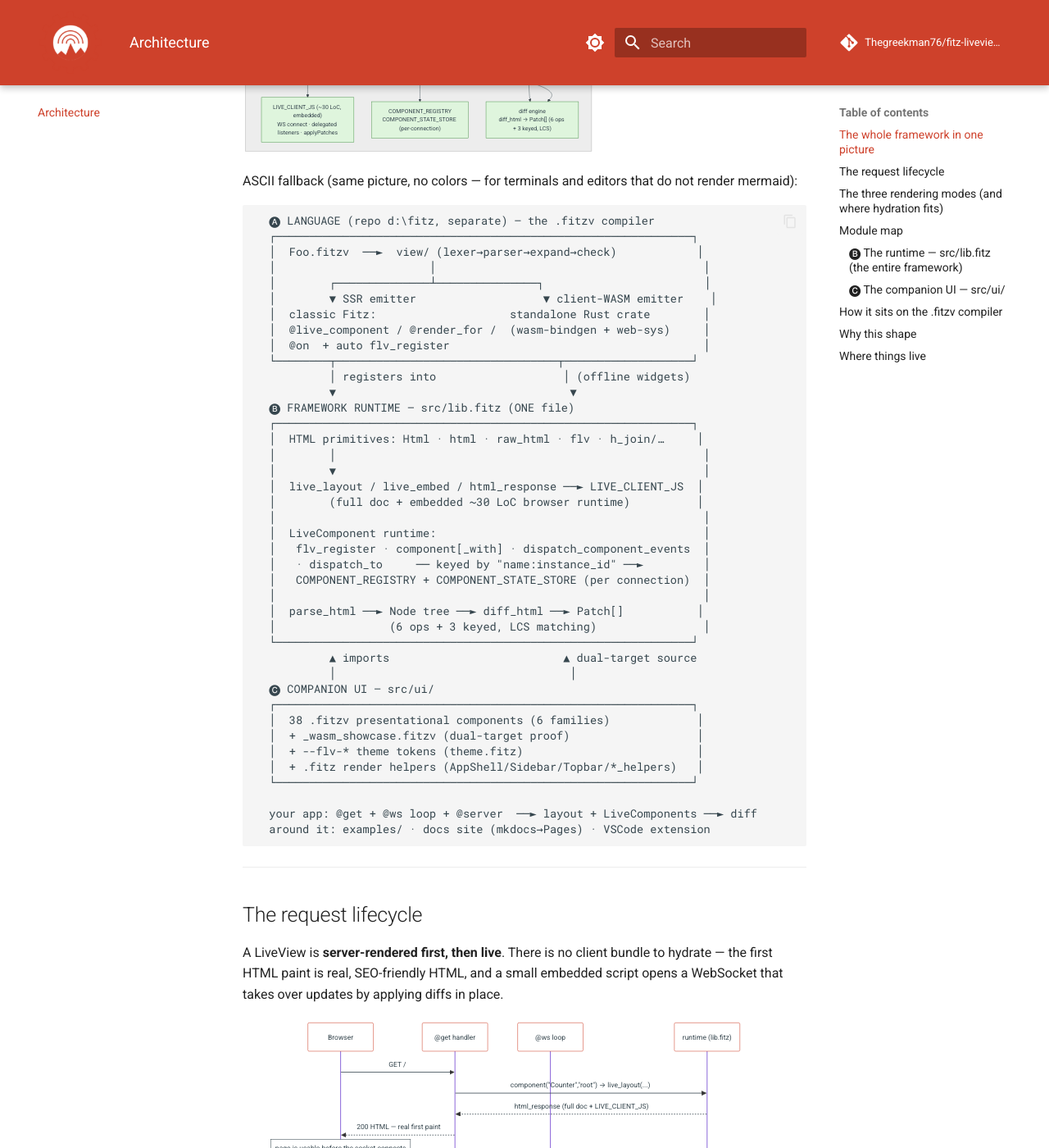
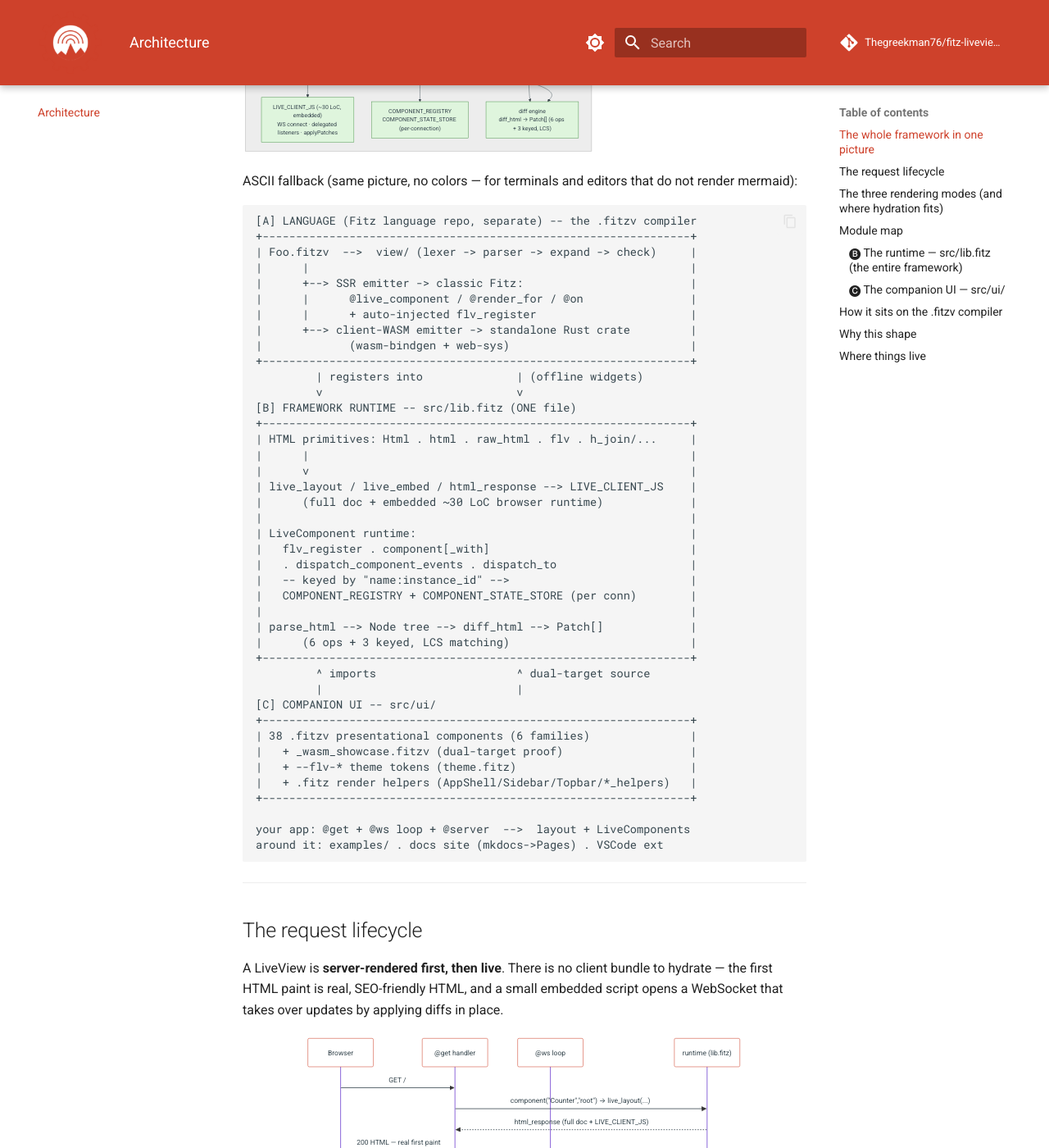
Before and after one commit to Thegreekman76/fitz-liveviews, an MkDocs documentation site: the page built from docs/architecture.md, in a window 1280 px wide and 1400 px high, scrolled down 1214 px. Shown: the whole window at 82% size. Built offline with MkDocs 1.6.1 and Material for MkDocs 9.7.7, drawn with Linux system fonts in a browser that asks for light colours; comment, search, counter and statistics services are not loaded; some of the changed text lies outside the part shown.

Commit message:
docs(architecture): sacar path local del disco + arreglar contraste mermaid y alineación ASCII
- quita d:\fitz de architecture.md y de los *-plan.md (repo público en su lugar)
- classDef del mermaid con color: explícito (texto legible en dark y light)
- reescribe los dos diagramas ASCII con ASCII puro de ancho fijo (aline exacto)

````diff
--- a/docs/architecture.md
+++ b/docs/architecture.md
@@ -26,7 +26,7 @@ Three layers stacked on the language, plus the tooling around them:
 
 ```mermaid
 flowchart TD
-    subgraph LANG["🅐 Language — repo d:\\fitz (separate)"]
+    subgraph LANG["🅐 Language — the Fitz language repo (separate)"]
         Fitzv[".fitzv single-file component<br/>&lt;template&gt; · state · event · &lt;style scoped&gt;"]
         Fitzv --> ViewC["view/ compiler<br/>lexer → parser → expand → check"]
         ViewC -->|SSR emitter| SsrOut["classic Fitz<br/>@live_component · @render_for · @on<br/>+ auto-injected flv_register"]
@@ -67,10 +67,10 @@ flowchart TD
     Docs["docs site (mkdocs Material → Pages)<br/>+ client-WASM live gallery"]
     Ext["VSCode extension<br/>injection grammar + 71 snippets"]
 
-    classDef lang fill:#e0e8ff,stroke:#446
-    classDef rt fill:#dff5dd,stroke:#3a8a3a
-    classDef ui fill:#fff5dd,stroke:#aa8
-    classDef tool fill:#f0e8ff,stroke:#849
+    classDef lang fill:#e0e8ff,stroke:#446,color:#1a2a4a
+    classDef rt fill:#dff5dd,stroke:#3a8a3a,color:#14401a
+    classDef ui fill:#fff5dd,stroke:#aa8,color:#4a3a10
+    classDef tool fill:#f0e8ff,stroke:#849,color:#2e1a44
     class Fitzv,ViewC,SsrOut,WasmOut lang
     class Prim,Layout,Client,LC,Stores,Parser,Diff rt
     class Kit,Theme,Helpers ui
@@ -80,47 +80,48 @@ flowchart TD
 ASCII fallback (same picture, no colors — for terminals and editors that do
 not render mermaid):
 
-```
-  🅐 LANGUAGE (repo d:\fitz, separate) — the .fitzv compiler
-  ┌──────────────────────────────────────────────────────────────┐
-  │  Foo.fitzv  ──►  view/ (lexer→parser→expand→check)            │
-  │                       │                                        │
-  │        ┌──────────────┴───────────────┐                        │
-  │        ▼ SSR emitter                   ▼ client-WASM emitter    │
-  │  classic Fitz:                    standalone Rust crate        │
-  │  @live_component / @render_for /  (wasm-bindgen + web-sys)     │
-  │  @on  + auto flv_register                                      │
-  └────────┬─────────────────────────────────┬───────────────────┘
-           │ registers into                   │ (offline widgets)
-           ▼                                   ▼
-  🅑 FRAMEWORK RUNTIME — src/lib.fitz (ONE file)
-  ┌──────────────────────────────────────────────────────────────┐
-  │  HTML primitives: Html · html · raw_html · flv · h_join/…     │
-  │        │                                                       │
-  │        ▼                                                       │
-  │  live_layout / live_embed / html_response ──► LIVE_CLIENT_JS  │
-  │        (full doc + embedded ~30 LoC browser runtime)          │
-  │                                                                │
-  │  LiveComponent runtime:                                        │
-  │   flv_register · component[_with] · dispatch_component_events  │
-  │   · dispatch_to     ── keyed by "name:instance_id" ──►         │
-  │   COMPONENT_REGISTRY + COMPONENT_STATE_STORE (per connection)  │
-  │                                                                │
-  │  parse_html ──► Node tree ──► diff_html ──► Patch[]           │
-  │                 (6 ops + 3 keyed, LCS matching)                │
-  └──────────────────────────────────────────────────────────────┘
-           ▲ imports                          ▲ dual-target source
-           │                                   │
-  🅒 COMPANION UI — src/ui/
-  ┌──────────────────────────────────────────────────────────────┐
-  │  38 .fitzv presentational components (6 families)             │
-  │  + _wasm_showcase.fitzv (dual-target proof)                   │
-  │  + --flv-* theme tokens (theme.fitz)                          │
-  │  + .fitz render helpers (AppShell/Sidebar/Topbar/*_helpers)   │
-  └──────────────────────────────────────────────────────────────┘
+```text
+[A] LANGUAGE (Fitz language repo, separate) -- the .fitzv compiler
++----------------------------------------------------------------+
+| Foo.fitzv  -->  view/ (lexer -> parser -> expand -> check)     |
+|      |                                                         |
+|      +--> SSR emitter -> classic Fitz:                         |
+|      |      @live_component / @render_for / @on                |
+|      |      + auto-injected flv_register                       |
+|      +--> client-WASM emitter -> standalone Rust crate         |
+|             (wasm-bindgen + web-sys)                           |
++----------------------------------------------------------------+
+         | registers into              | (offline widgets)
+         v                             v
+[B] FRAMEWORK RUNTIME -- src/lib.fitz (ONE file)
++----------------------------------------------------------------+
+| HTML primitives: Html . html . raw_html . flv . h_join/...     |
+|      |                                                         |
+|      v                                                         |
+| live_layout / live_embed / html_response --> LIVE_CLIENT_JS    |
+|      (full doc + embedded ~30 LoC browser runtime)             |
+|                                                                |
+| LiveComponent runtime:                                         |
+|   flv_register . component[_with]                              |
+|   . dispatch_component_events . dispatch_to                    |
+|   -- keyed by "name:instance_id" -->                           |
+|   COMPONENT_REGISTRY + COMPONENT_STATE_STORE (per conn)        |
+|                                                                |
+| parse_html --> Node tree --> diff_html --> Patch[]             |
+|      (6 ops + 3 keyed, LCS matching)                           |
++----------------------------------------------------------------+
+         ^ imports                     ^ dual-target source
+         |                             |
+[C] COMPANION UI -- src/ui/
++----------------------------------------------------------------+
+| 38 .fitzv presentational components (6 families)               |
+|   + _wasm_showcase.fitzv (dual-target proof)                   |
+|   + --flv-* theme tokens (theme.fitz)                          |
+|   + .fitz render helpers (AppShell/Sidebar/Topbar/*_helpers)   |
++----------------------------------------------------------------+
 
-  your app: @get + @ws loop + @server  ──► layout + LiveComponents ──► diff
-  around it: examples/ · docs site (mkdocs→Pages) · VSCode extension
+your app: @get + @ws loop + @server  -->  layout + LiveComponents
+around it: examples/ . docs site (mkdocs->Pages) . VSCode ext
 ```
 
 ---
@@ -160,28 +161,28 @@ sequenceDiagram
 
 ASCII fallback:
 
-```
+```text
 Browser                     Server (@get / @ws + lib.fitz)
-   │   GET /                    │
-   │──────────────────────────►│  component(...) → live_layout(...)
-   │◄──────────────────────────│  html_response: full HTML + LIVE_CLIENT_JS
-   │   (real first paint)       │
-   │                            │
-   │   WS connect               │
-   │──────────────────────────►│
-   │   onopen: __flv_init       │  (query params → payload: ?lang, ?uuid)
-   │──────────────────────────►│
-   │                            │
-   │   [data-flv-*] event       │
-   │   {event, payload}         │
-   │──────────────────────────►│  dispatch_component_events(frame)
-   │                            │    → mutate COMPONENT_STATE_STORE
-   │                            │  new_html = component(...).raw
-   │                            │  patches  = diff_html(last, new_html)
-   │◄──────────────────────────│  LiveFrame {html, patches}
-   │  applyPatches(root, …)     │
-   │  (index/key walk;          │
-   │   fallback outerHTML)      │
+  |  GET /                  |
+  |------------------------>| component(...) -> live_layout(...)
+  |<------------------------| html_response: full HTML + LIVE_CLIENT_JS
+  |  (real first paint)     |
+  |                         |
+  |  WS connect             |
+  |------------------------>|
+  |  onopen: __flv_init     | (query params -> payload: ?lang, ?uuid)
+  |------------------------>|
+  |                         |
+  |  [data-flv-*] event     |
+  |  {event, payload}       |
+  |------------------------>| dispatch_component_events(frame)
+  |                         |   -> mutate COMPONENT_STATE_STORE
+  |                         | new_html = component(...).raw
+  |                         | patches  = diff_html(last, new_html)
+  |<------------------------| LiveFrame {html, patches}
+  |  applyPatches(root, ...)|
+  |  (index/key walk;       |
+  |   fallback outerHTML)   |
 ```
 
 **Where the pieces live** (all in `src/lib.fitz`):
@@ -233,7 +234,7 @@ target**, not of fitz-liveviews. There, the compiler emits a server-painted
 HTML contract (with `<!--fr-->`/`<!--fi-->` comment markers + a
 `<script id="__flv_state_*">`) and the WASM crate *adopts* that DOM at boot
 instead of rebuilding it — preserving live inputs and killing the flash. That
-lives in `d:\fitz/src/view/codegen_wasm.rs`; this framework's runtime never
+lives in the language repo's `src/view/codegen_wasm.rs`; this framework's runtime never
 paints those markers (its own HTML parser doesn't even allow comments inside
 the LiveView root). If you compile a companion component with
 `fitz build --target wasm-client`, hydration is a language concern; if you use
````
Also changed, not shown: other parts of docs/architecture.md (+1 -1 lines), docs/client-wasm-plan.md (+4 -4 lines), docs/playground-plan.md (+3 -3 lines), docs/showcase-admin-abm-plan.md (+3 -3 lines).
